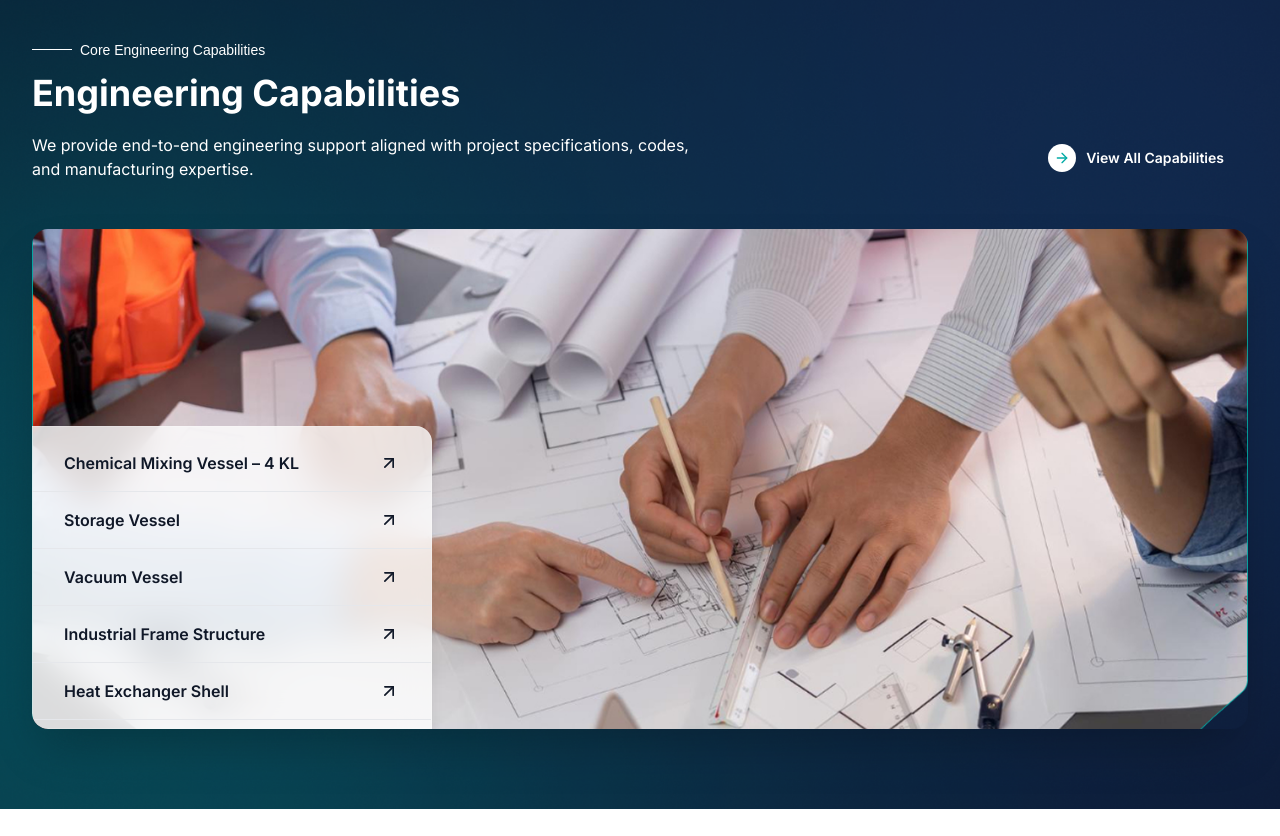
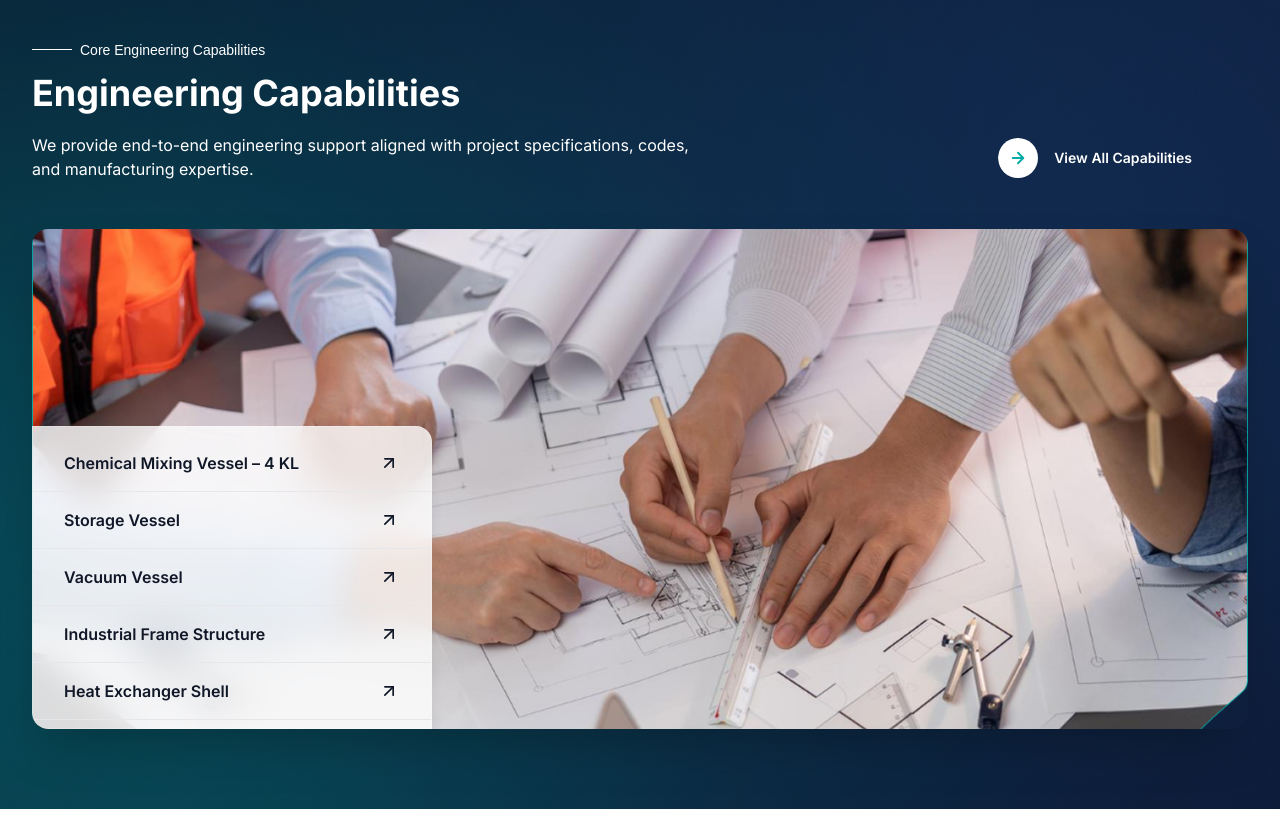
Before and after one commit to akshay-invennico/joule-engineering, a Next.js app: page / in a window 1280 px wide. Shown: the part 2260-3096 px from the top of the page. Built offline with nearby package versions, Linux system fonts and the light colour scheme.

Commit message:
fix: fixed the hover efferct in view all capabilities

```diff
--- a/src/components/shared/capabilities/Capabilities.tsx
+++ b/src/components/shared/capabilities/Capabilities.tsx
@@ -4,13 +4,16 @@ import React from 'react';
 import Image from 'next/image';
 import Link from 'next/link';
 import { ArrowUpRight, ArrowRight } from 'lucide-react';
-import capabilitiesImg from '../../../../public/assets/capabilities-img.png'
-import capabilitiesBg from '../../../../public/assets/capabilities-bg.png'
+import capabilitiesImg from '../../../../public/assets/capabilities-img.png';
+import capabilitiesBg from '../../../../public/assets/capabilities-bg.png';
 import SubHeading from '../subheading/SubHeading';
 
 const Capabilities = () => {
   const capabilities = [
-    { name: 'Chemical Mixing Vessel – 4 KL', href: '/chemical-mixing-vessel-4kl' },
+    {
+      name: 'Chemical Mixing Vessel – 4 KL',
+      href: '/chemical-mixing-vessel-4kl',
+    },
     { name: 'Storage Vessel', href: '/storage-vessel' },
     { name: 'Vacuum Vessel', href: '/vacuum-vessel' },
     { name: 'Industrial Frame Structure', href: '/industrial-frame-structure' },
@@ -28,33 +31,41 @@ const Capabilities = () => {
       </div>
 
       <div className="relative z-10 container mx-auto px-4 lg:px-8">
-
-        <div className='flex items-center justify-between'>
-
+        <div className="flex items-center justify-between">
           <div className="mb-12">
-            <SubHeading text="Core Engineering Capabilities" className='mb-3' color='white' />
+            <SubHeading
+              text="Core Engineering Capabilities"
+              className="mb-3"
+              color="white"
+            />
             <h2 className="text-white text-3xl md:text-4xl lg:text-[36px] font-bold mb-5">
               Engineering Capabilities
             </h2>
             <p className="text-white text-sm md:text-base max-w-2xl">
-              We provide end-to-end engineering support aligned with project specifications, codes, and
-              manufacturing expertise.
+              We provide end-to-end engineering support aligned with project
+              specifications, codes, and manufacturing expertise.
             </p>
           </div>
           <div className="mt-12 flex justify-end">
             <Link
               href="/capabilities"
-              className="group inline-flex items-center gap-2.5 text-white font-semibold py-3 px-6 rounded-full transition-all"
+              className="group relative inline-flex items-center overflow-hidden rounded-full px-6"
             >
-              <span className="bg-white text-[#00AAA5] p-1.5 rounded-full">
-                <ArrowRight size={16} />
+              {/* Expanding Background */}
+              <span className="absolute left-0 top-0 h-full w-0 bg-white transition-all duration-1000 ease-in-out group-hover:w-full"></span>
+
+              {/* Text */}
+              <span className="relative px-8 py-3 text-sm font-semibold text-white transition-colors duration-1500 group-hover:text-[#00AAA5]">
+                View All Capabilities
               </span>
-              <span className="text-sm">View All Capabilities</span>
 
+              {/* Sliding Icon */}
+              <span className="absolute left-0 flex h-10 w-10 items-center justify-center rounded-full bg-white text-[#00AAA5] transition-all duration-900 ease-in-out group-hover:left-full group-hover:-translate-x-full">
+                <ArrowRight size={18} strokeWidth={2.5} />
+              </span>
             </Link>
           </div>
         </div>
-
 
         <div className="relative w-full rounded-2xl overflow-hidden shadow-2xl">
           {/* Image Container */}
```
